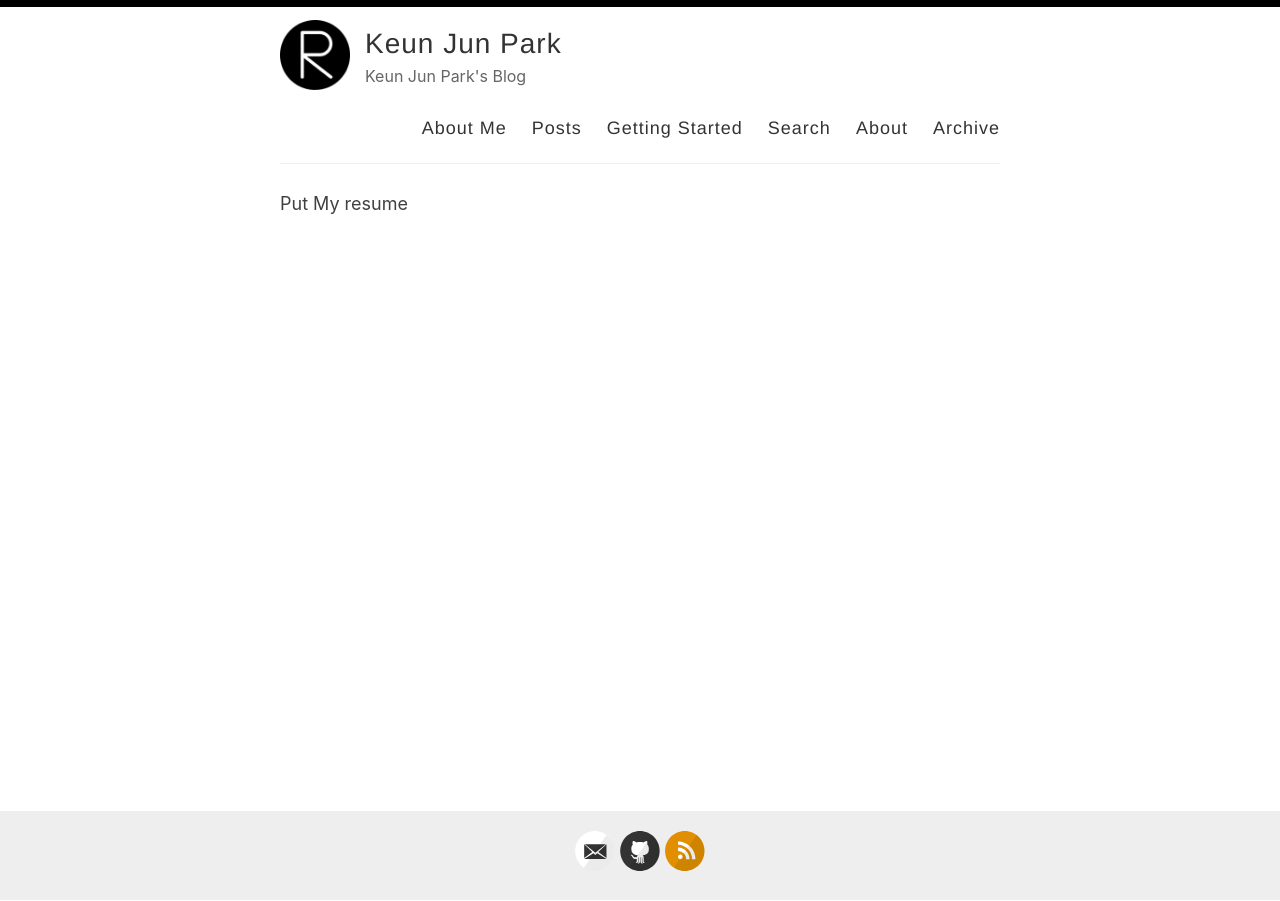
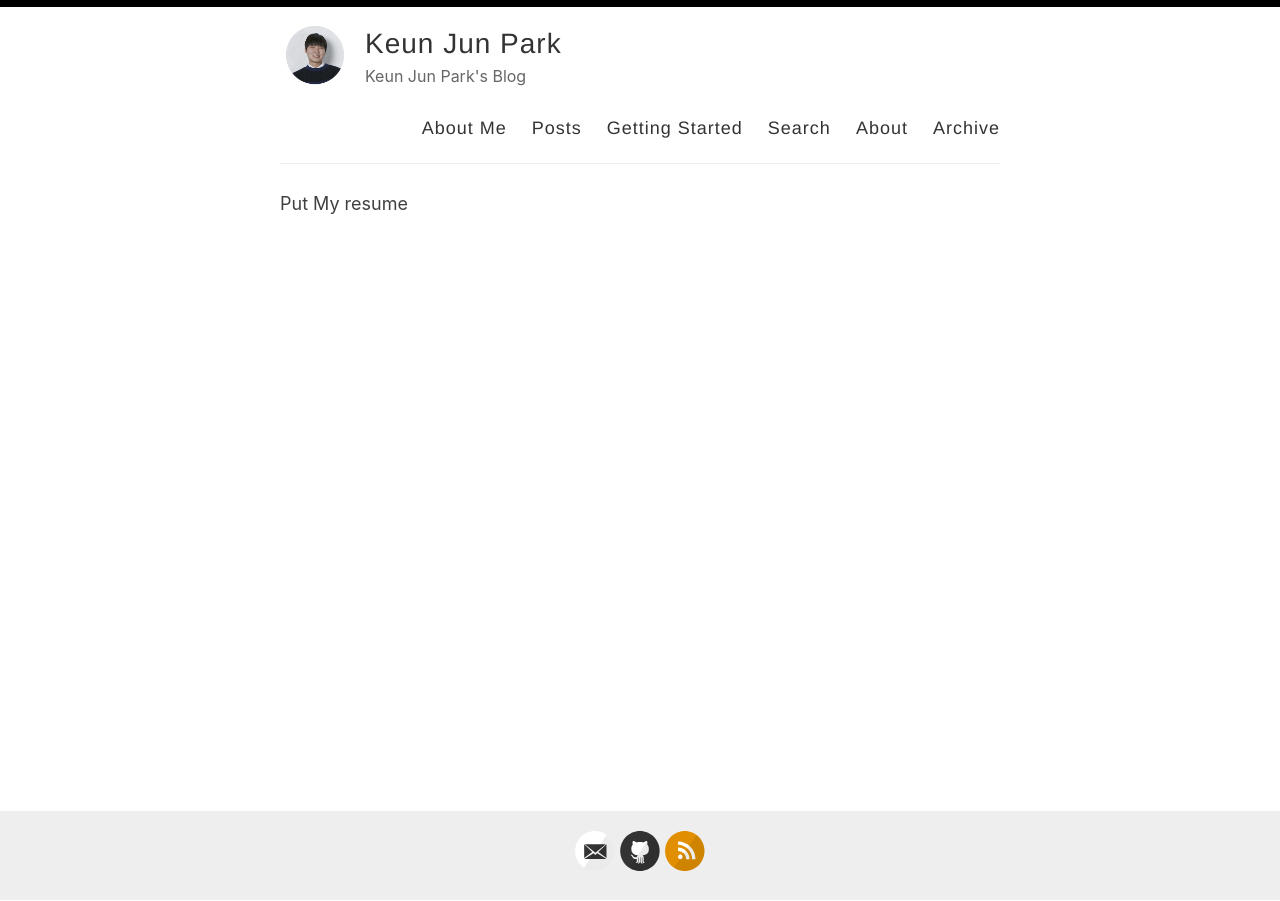
Before and after one commit to keunjunpark/keunjunpark.github.io, a Jekyll site: the page built from index.md, in a window 1280 px wide. Built offline with Jekyll 4.4.1, drawn with Linux system fonts in a browser that asks for light colours.

Commit message:
set my avartar

```diff
--- a/_config.yml
+++ b/_config.yml
@@ -12,7 +12,7 @@ author: Keun Jun Park
 description: Keun Jun Park's Blog
 
 # URL of your avatar or profile pic (you could use your GitHub profile pic)
-avatar: /images/reverie.png
+avatar: /images/avatar.png
 
 #
 # Flags below are optional
```
Also changed, not shown: images/avatar.png (added).
